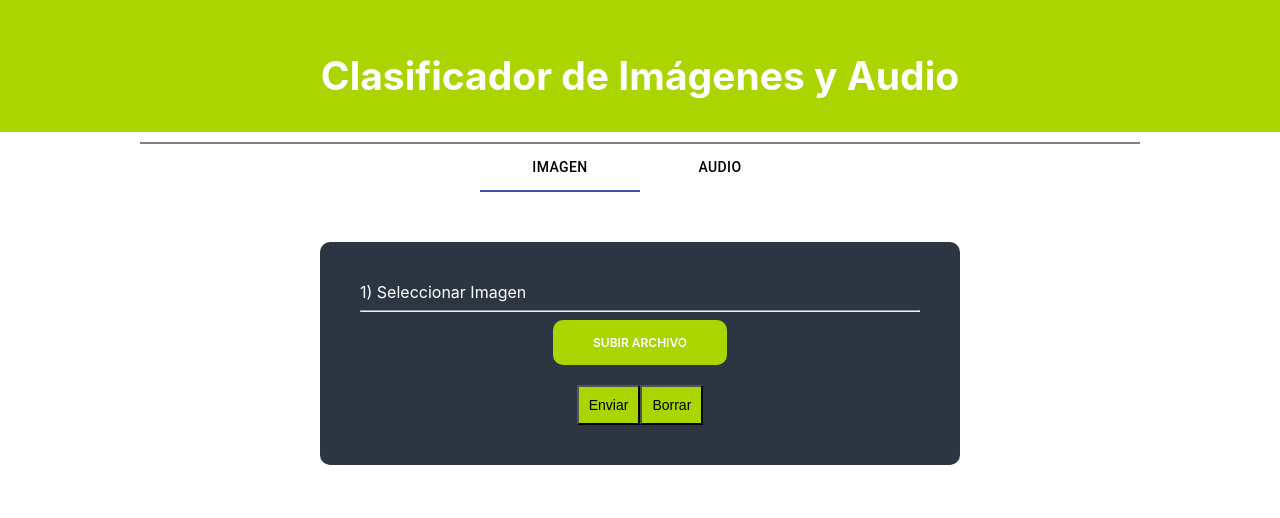
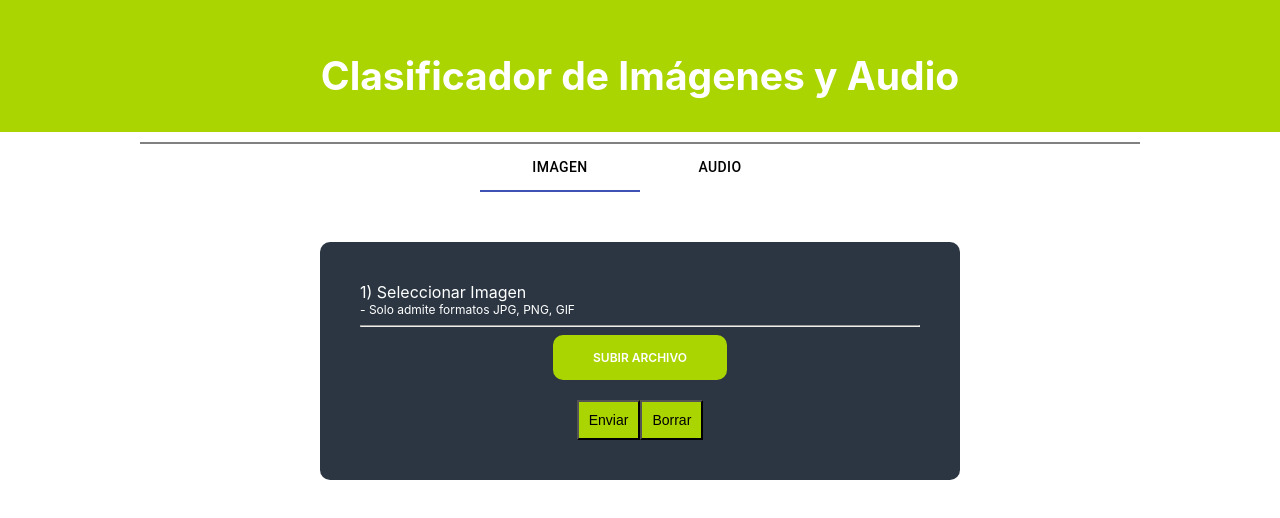
Before and after one commit to jesuslas/google-cloud-concept, a React (Create React App) app in the folder client/: page /image in a window 1280 px wide. Shown: the top 518 px of the page. Built offline with nearby package versions, Linux system fonts and the light colour scheme.

Commit message:
se agrega instrucciones

```diff
--- a/client/src/App.css
+++ b/client/src/App.css
@@ -141,6 +141,11 @@ h2{
   color: white;
   text-align: left;
 }
+.subtitle{
+  color: white;
+  text-align: left;
+  font-size: 12px;
+}
   input[type="file"] {
     width: 0.1px;
     height: 0.1px;
--- a/client/src/compoents/form.image.js
+++ b/client/src/compoents/form.image.js
@@ -31,6 +31,7 @@ function FormImage() {
       <Grid item xs={6}>
         <div className="container">
           <div className="title"> 1) Seleccionar Imagen</div>
+          <div className="subtitle">  - Solo admite formatos JPG, PNG, GIF</div>
 
           <hr />
 
--- a/client/src/compoents/form.voice.js
+++ b/client/src/compoents/form.voice.js
@@ -24,6 +24,7 @@ function FormImage() {
       <Grid item xs={6}>
         <div className="container">
           <div className="title"> 1) Seleccionar Audio</div>
+          <div className="subtitle">  - Solo admite formatos OPUS (notas de voz)</div>
           <hr />
           <Grid container>
             <Grid item xs={12}>
```
Also changed, not shown: 1 other file (tests, documents, lock files or other folders).
